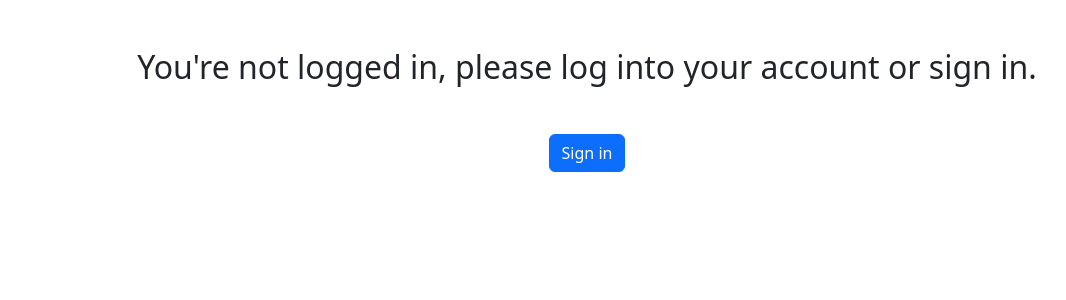
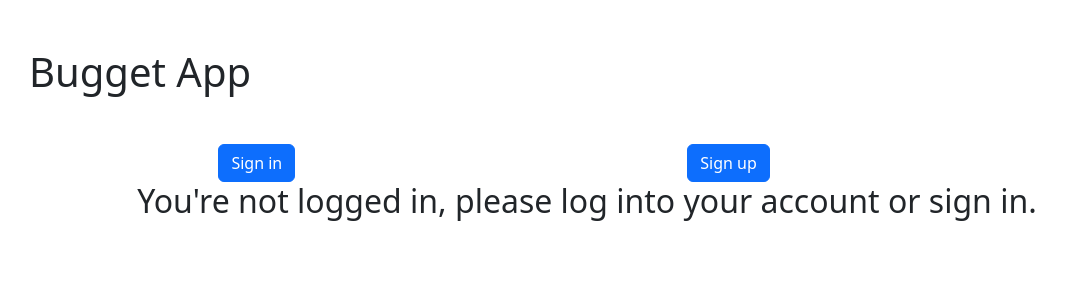
Before and after one commit to PabloEGonz/bugget-app, a Rails app: page /user in a window 1280 px wide. Shown: the top 300 px of the page, without its empty margins (53-1119 px from the left). Run offline with Rails 7, Linux system fonts and the light colour scheme; some libraries are stand-ins or nearby versions.

Commit message:
Splash screen

```diff
--- a/app/views/users/index.html.erb
+++ b/app/views/users/index.html.erb
@@ -1,18 +1,12 @@
 <div class="pt-5">
-  <% if user_signed_in? %>
-    <div class="display-6"> Welcome <%= current_user.email %>! </div>
-    <div class="row g-3 mt-4">
-      <div class="col-md-4 mt-4">
-        <%= button_to "Sign out", destroy_user_session_path, method: :delete, class:'btn btn-danger' %>
-      </div>
-      <div class="col-md-4 mt-4">
-        <%= link_to "Update account info", edit_user_registration_path, class:'btn btn-secondary' %>
-      </div>
-    </div>
-  <% else %>
-    <div class="h2 text-center">You're not logged in, please log into your account or sign in.</div>
-    <div class="my-5 text-center">
+  <div class="display-6">Bugget App</div>
+  <div class="row g-3 mt-4">
+    <div class="col-md-5 mt-4 text-center">
       <%= button_to "Sign in", new_user_session_path, class:'btn btn-primary' %>
     </div>
-  <% end %>
+    <div class="col-md-5 mt-4 text-center">
+      <%= link_to "Sign up", new_user_registration_path, class:'btn btn-primary' %>
+    </div>
+  </div>
+  <div class="h2 text-center">You're not logged in, please log into your account or sign in.</div>
 </div>
```
